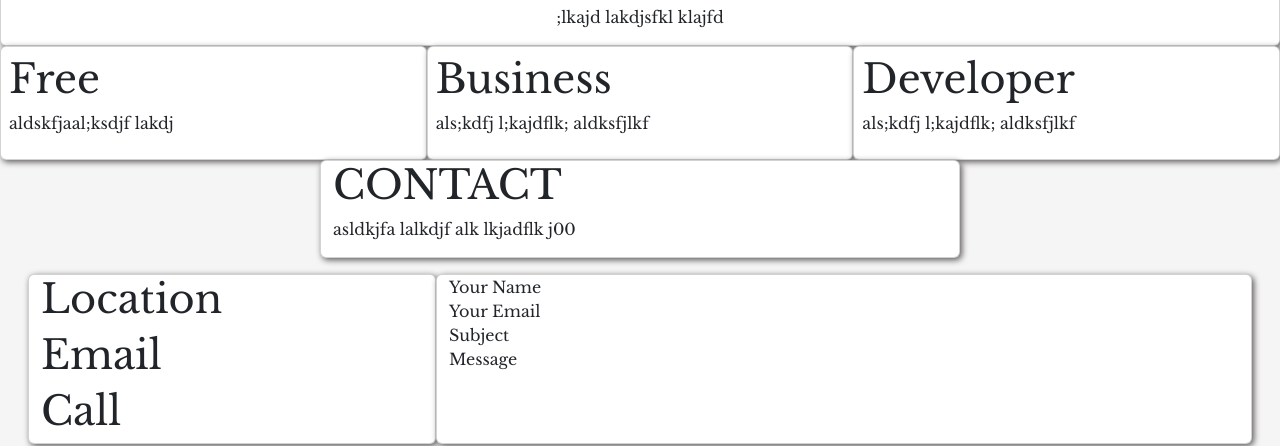
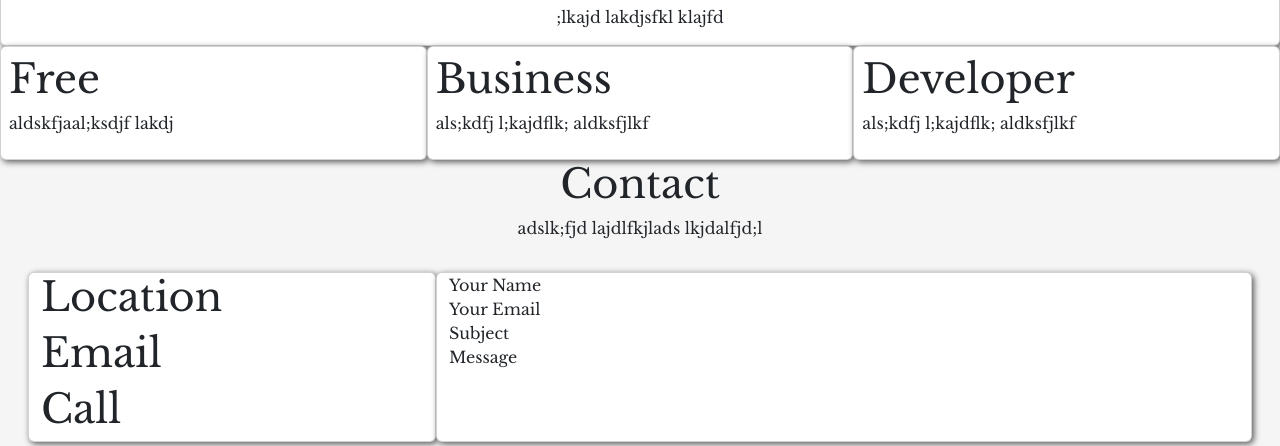
Before and after one commit to LanceFontanilla/partnerClone, a plain HTML site: page index.html in a window 1280 px wide. Shown: the part 1840-2286 px from the top of the page. Drawn offline with nearby package versions, Linux system fonts and the light colour scheme; some icons are missing.

Commit message:
tinkered contact

```diff
--- a/index.html
+++ b/index.html
@@ -188,11 +188,11 @@
             </div>
         </section>
 
-        <section class="row">
-            <div class="card w-50 offset-3">
-                <h1>CONTACT</h1>
-                <p>asldkjfa lalkdjf alk lkjadflk j00</p>
-            </div>
+        <section class="row text-center">
+            <h1 class="col-12">Contact</h1>
+            <p class="col-12">
+                adslk;fjd lajdlfkjlads lkjdalfjd;l
+            </p>
         </section>
 
         <section class="row m-2 p-2">
```
